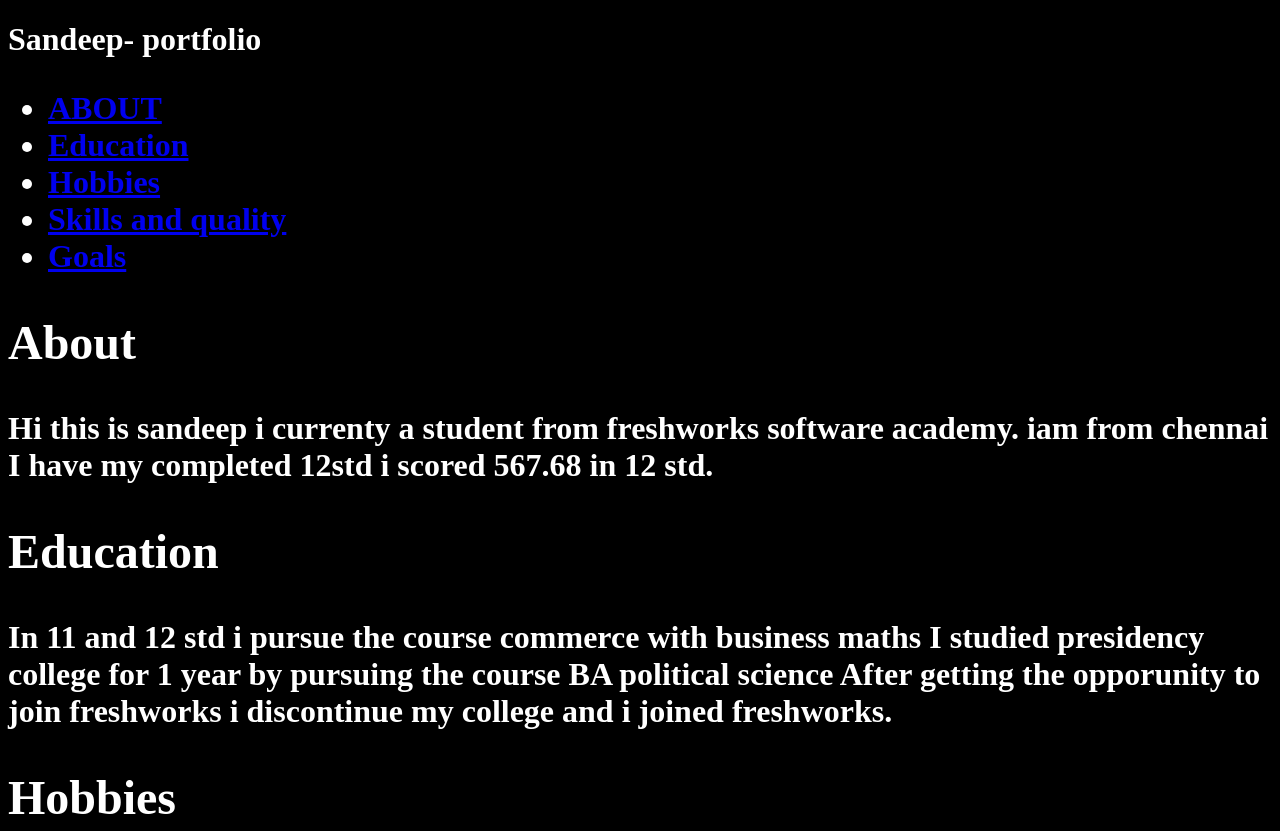
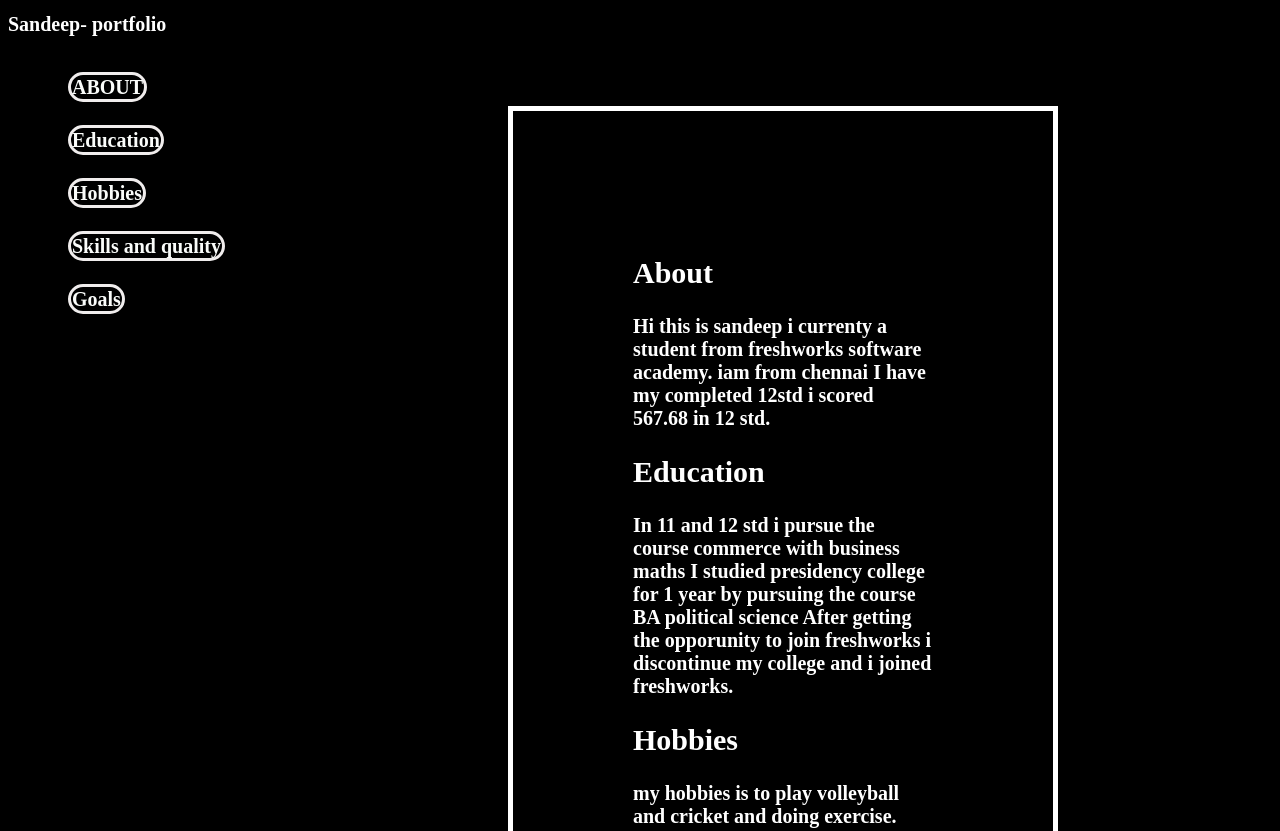
Before and after one commit to Sandeepsan97/Sandeep-portfolio, a plain HTML site: page index.html in a window 1280 px wide. Shown: the top 831 px of the page. Drawn offline with Linux system fonts and the light colour scheme.

Commit message:
Update style.css

```diff
--- a/css/style.css
+++ b/css/style.css
@@ -1,4 +1,33 @@
 body{
 	background-color:black;
 	color:white;
+	font-size:10px;
 }
+ul{
+    float: left;
+}
+ul li {
+    list-style-type: none;
+     margin: 10px;
+    padding: 10px;
+
+}
+ul li a {
+    text-decoration: none;
+    color: rgb(250, 252, 250);
+    border-radius: 50px;
+    border: solid rgb(240, 237, 237);
+    padding: 1px;
+}
+ul li a:hover{
+    background-color:bisque;
+    color:black;
+}
+#head{
+	width:300px;
+	border:5px solid white;
+	margin:220px;
+	padding:120px;
+	margin-top:70px;
+	margin-left:500px;
+}
```
